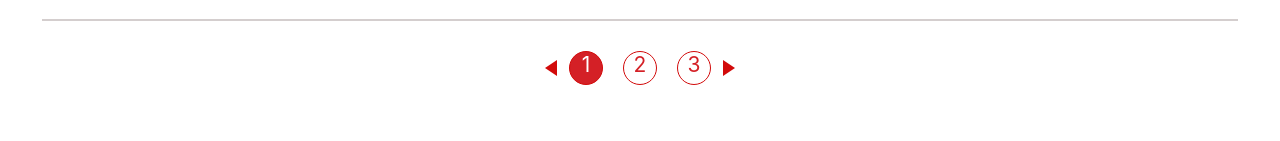
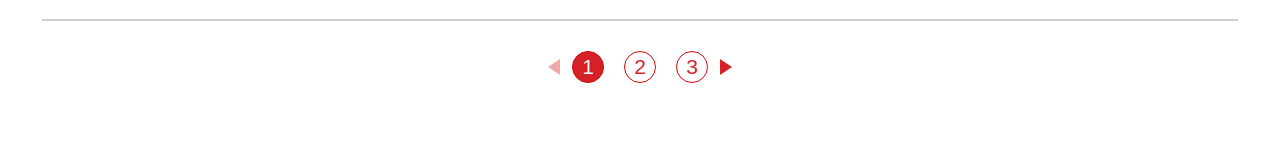
Before and after one commit to PauloStanize/objective-solutions-frontend-challenge, a React (Create React App) app: page / in a window 1280 px wide. Shown: the part 306-447 px from the top of the page. Built offline with nearby package versions, Linux system fonts and the light colour scheme.

Commit message:
disable button next and previous buttons on pagination

```diff
--- a/src/pages/CharacterList/Pagination/Pagination.js
+++ b/src/pages/CharacterList/Pagination/Pagination.js
@@ -3,9 +3,9 @@ import styled from 'styled-components'
 
 const Pagination = ({ total, perPage = 10, pagesCount = 5, currentPagination, setPagination }) => {
   const [currentPage, setCurrentPage] = useState(1)
+  const lastPage = Math.floor(total/perPage) + 1
 
   useEffect(() => {
-    const lastPage = Math.floor(total/perPage) + 1
     const newPage = Math.floor(currentPagination.offset/currentPagination.limit) + 1
 
     setCurrentPage(Math.min(lastPage, newPage))
@@ -59,13 +59,13 @@ const Pagination = ({ total, perPage = 10, pagesCount = 5, currentPagination, se
   return (
     <>
       <Container>
-        <PreviousButton onClick={handlePreviousClick} />
+        <PreviousButton disabled={currentPage <= 1} onClick={handlePreviousClick} />
         {
           Object.entries(pages).map(([key, { isActive, number }]) => (
             <PageButton key={key} isActive={isActive} onClick={() => handlePageClick(number)} >{number}</PageButton>
           ))
         }
-        <NextButton onClick={handleNextClick} />
+        <NextButton disabled={currentPage >= lastPage} onClick={handleNextClick} />
       </Container>
     </>
   )
@@ -81,36 +81,48 @@ const Container = styled.div`
   margin-bottom: 16px;
 `
 
-const PageButton = styled.div`
+const ResetedStyleButton = styled.button`
+  margin: 0;
+  overflow: visible;
+  text-transform: none;
+  -webkit-appearance: button;
+  outline: none;
+  background-color: inherit;
+  border: none;
+  text-align: center;
+  padding: 0;
+`
+
+const PageButton = styled(ResetedStyleButton)`
   cursor: pointer;
   width: 32px;
   height: 32px;
   border-radius: 32px;
   font-size: 21px;
-  color: #D42026;
+  line-height: 1.1em;
   color: ${props => props.isActive ? 'white' : '#D42026'};
   background-color: ${props => props.isActive ? '#D42026' : 'white'};
   border: 1px solid #D20A0A;
   margin: 0 10px;
 `
 
-const PreviousButton = styled.div`
+const PreviousButton = styled(ResetedStyleButton)`
   cursor: pointer;
   width: 0;
   height: 0;
   border-top: 8px solid transparent;
   border-bottom: 8px solid transparent;
-  border-right: 12px solid #D20A0A;
+  border-right: 12px solid ${props => props.disabled ? '#d20a0a59' : '#D42026'};
   margin-right: 2px;
 `
 
-const NextButton = styled.div`
+const NextButton = styled(ResetedStyleButton)`
   cursor: pointer;
   width: 0;
   height: 0;
   border-top: 8px solid transparent;
   border-bottom: 8px solid transparent;
-  border-left: 12px solid #D20A0A;
+  border-left: 12px solid ${props => props.disabled ? '#d20a0a59' : '#D42026'};
   margin-left: 2px;
 `
 
```
